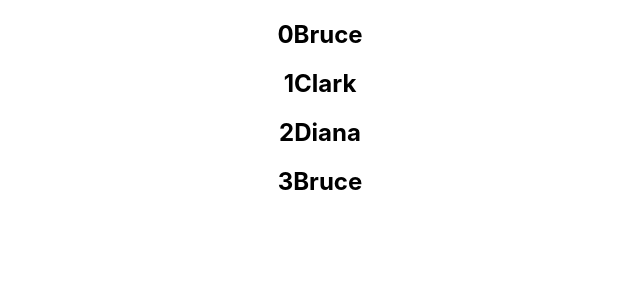
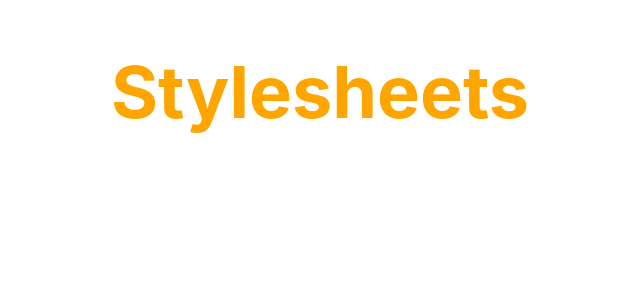
Before and after one commit to RohuTheCoder/React-Fundamentals, a React (Create React App) app: page / in a window 1280 px wide. Shown: the top 300 px of the page, without its empty margins (320-960 px from the left). Built offline with nearby package versions, Linux system fonts and the light colour scheme.

Commit message:
Styling using CSS stylesheets

```diff
--- a/src/App.js
+++ b/src/App.js
@@ -12,12 +12,14 @@ import EventBind from './components/EventBind';
 import ParentComponent from './components/ParentComponent';
 import UserGreeting from './components/UserGreeting';
 import NameList from './components/NameList';
+import Stylesheet from './components/Stylesheet';
 
 class App extends React.Component {
   render() {
     return (
       <div className="App">
-       <NameList />
+       <Stylesheet primary={true}/>
+       {/* <NameList /> */}
        {/* <UserGreeting /> */}
        {/* <ParentComponent /> */}
        {/* <EventBind /> */}
--- /dev/null
+++ b/src/components/Stylesheet.js
@@ -0,0 +1,13 @@
+import React from 'react'
+import './myStyles.css'
+
+function Stylesheet(props) {
+      let className = props.primary ? 'primary' : 'secondary'
+    return (
+        <div>
+          <h1 className={`${className} font-xl`}>Stylesheets</h1>
+        </div>
+    )
+}
+
+export default Stylesheet
--- /dev/null
+++ b/src/components/myStyles.css
@@ -0,0 +1,11 @@
+.primary {
+    color: orange !important;
+}
+
+.secondary {
+    color: black !important;
+}
+
+.font-xl {
+    font-size: 72px !important;
+}
```
